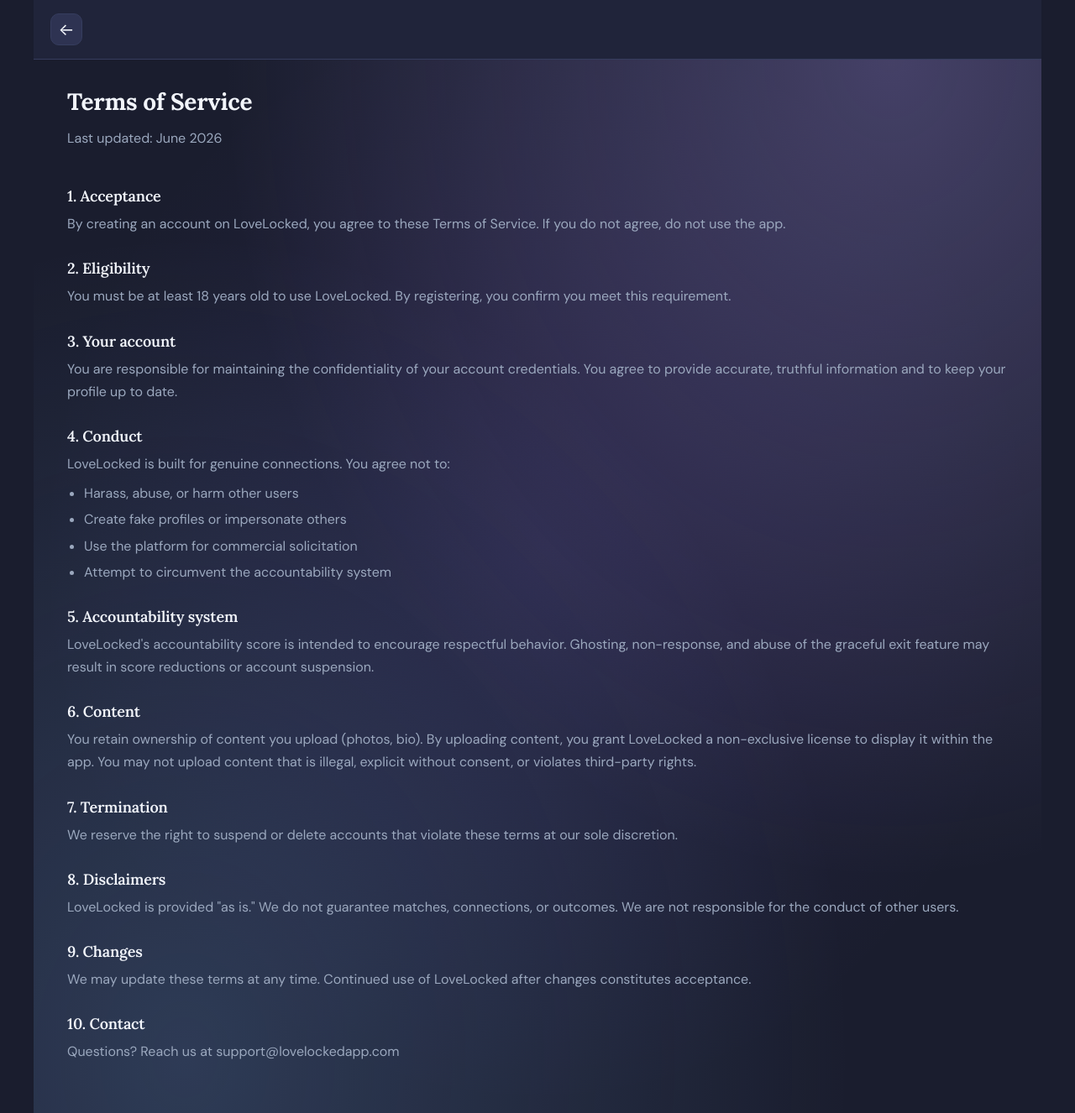
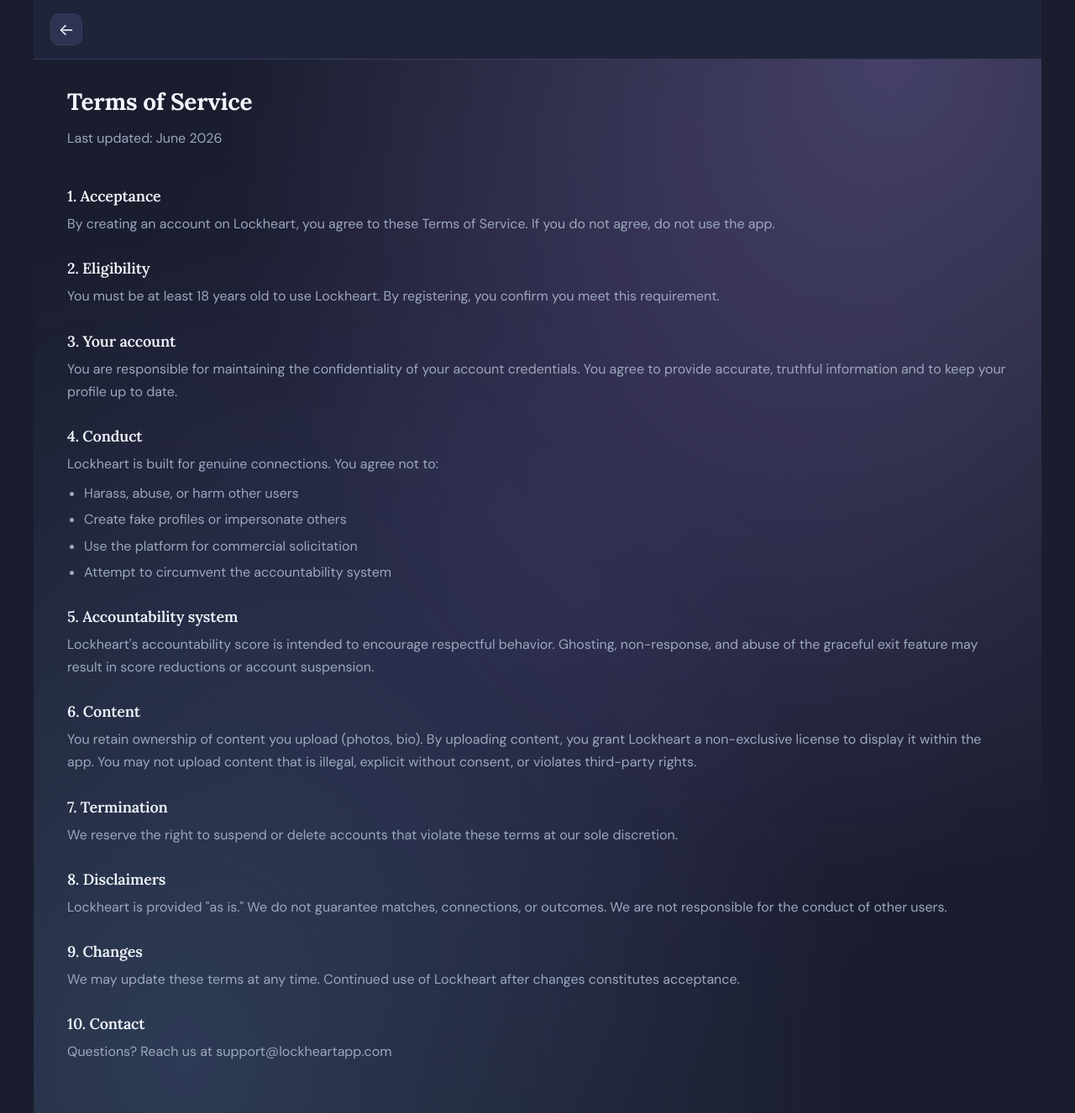
Before and after one commit to mmbower1/dating-app, a React (Vite) app: page /terms in a window 1280 px wide. Shown: the whole page at 84% size. Built offline with nearby package versions, Linux system fonts and the light colour scheme; no server answers.

Commit message:
rename app from LoveLocked to Lockheart
Co-Authored-By: Claude Sonnet 4.6 <noreply@anthropic.com>

```diff
--- a/index.html
+++ b/index.html
@@ -5,7 +5,7 @@
     <link rel="icon" type="image/svg+xml" href="/favicon.svg" />
     <link rel="apple-touch-icon" href="/favicon.svg" />
     <meta name="viewport" content="width=device-width, initial-scale=1.0" />
-    <title>LoveLocked</title>
+    <title>Lockheart</title>
     <link rel="preconnect" href="https://fonts.googleapis.com" />
     <link rel="preconnect" href="https://fonts.gstatic.com" crossorigin />
     <link href="https://fonts.googleapis.com/css2?family=Great+Vibes&family=Lora:ital,wght@0,400;0,600;0,700;1,400&family=DM+Sans:ital,opsz,wght@0,9..40,300;0,9..40,400;0,9..40,500;0,9..40,600;1,9..40,400&display=swap" rel="stylesheet" />
--- a/public/sw.js
+++ b/public/sw.js
@@ -1,7 +1,7 @@
 self.addEventListener('push', (event) => {
   const data = event.data?.json() ?? {};
   event.waitUntil(
-    self.registration.showNotification(data.title ?? 'LoveLocked', {
+    self.registration.showNotification(data.title ?? 'Lockheart', {
       body: data.body ?? '',
       icon: '/favicon.svg',
       badge: '/favicon.svg',
--- a/src/App.tsx
+++ b/src/App.tsx
@@ -53,7 +53,7 @@ const ProfileIcon = () => (
   </svg>
 );
 
-const SEEN_MATCH_KEY = 'lovelocked_seen_match';
+const SEEN_MATCH_KEY = 'lockheart_seen_match';
 
 const Nav = () => {
   const { user } = useAuth();
--- a/src/components/Footer.tsx
+++ b/src/components/Footer.tsx
@@ -11,12 +11,12 @@ const Footer = () => (
       <div className="footer-links">
         <div className="footer-col">
           <h4>App</h4>
-          <Link to="/welcome">About LoveLocked</Link>
+          <Link to="/welcome">About Lockheart</Link>
           <Link to="/welcome">How it works</Link>
         </div>
         <div className="footer-col">
           <h4>Support</h4>
-          <a href="mailto:support@lovelockedapp.com">Contact Us</a>
+          <a href="mailto:support@lockheartapp.com">Contact Us</a>
         </div>
         <div className="footer-col">
           <h4>Legal</h4>
@@ -26,7 +26,7 @@ const Footer = () => (
       </div>
     </div>
     <div className="footer-bottom">
-      <span>© {new Date().getFullYear()} LoveLocked. All rights reserved.</span>
+      <span>© {new Date().getFullYear()} Lockheart. All rights reserved.</span>
       <span className="footer-motto">Show up. Stay present.</span>
     </div>
   </footer>
--- a/src/components/Logo.tsx
+++ b/src/components/Logo.tsx
@@ -57,7 +57,7 @@ const Logo = ({ size = 'md', showText = true }: LogoProps) => {
 
       {showText && (
         <span className="logo-text" style={{ fontSize: textSizes[size] }}>
-          LoveLocked
+          Lockheart
         </span>
       )}
     </div>
--- a/src/pages/Chat.tsx
+++ b/src/pages/Chat.tsx
@@ -42,7 +42,7 @@ const ReportModal = ({
         {done ? (
           <div style={{ textAlign: 'center', padding: '24px 0' }}>
             <p style={{ fontSize: 18, fontWeight: 600 }}>Report submitted</p>
-            <p style={{ fontSize: 14, opacity: 0.7, marginTop: 6 }}>Thank you for keeping LoveLocked safe.</p>
+            <p style={{ fontSize: 14, opacity: 0.7, marginTop: 6 }}>Thank you for keeping Lockheart safe.</p>
           </div>
         ) : (
           <>
@@ -110,7 +110,7 @@ const GracefulExitModal = ({
         <p className="modal-body">
           {metInPerson
             ? "Glad you gave it a real shot. What didn't click?"
-            : "Your message will be sent directly to them. Unmatching without a thoughtful reason can lower your LoveLocked score."}
+            : "Your message will be sent directly to them. Unmatching without a thoughtful reason can lower your Lockheart score."}
         </p>
 
         <button
--- a/src/pages/Home.tsx
+++ b/src/pages/Home.tsx
@@ -226,7 +226,7 @@ const Home = () => {
       <div className="page-center locked-state">
         <h2 className="locked-title">You have an active connection!</h2>
         <p className="locked-body">
-          LoveLocked is built for genuine connections. Focus on the person you matched with before exploring more.
+          Lockheart is built for genuine connections. Focus on the person you matched with before exploring more.
         </p>
         <button className="locked-cta" onClick={() => navigate('/matches')}>
           Go to your match
--- a/src/pages/Profile.tsx
+++ b/src/pages/Profile.tsx
@@ -580,13 +580,13 @@ const Profile = () => {
       {notifStatus === 'denied' && <p className="notif-denied">Notifications blocked — enable in browser settings</p>}
 
       <div className="profile-footer-links">
-        <a href="mailto:support@lovelockedapp.com" className="profile-footer-link">Contact Us</a>
+        <a href="mailto:support@lockheartapp.com" className="profile-footer-link">Contact Us</a>
         <span className="profile-footer-dot">·</span>
         <a href="/privacy" className="profile-footer-link">Privacy Policy</a>
         <span className="profile-footer-dot">·</span>
         <a href="/terms" className="profile-footer-link">Terms of Service</a>
       </div>
-      <p className="profile-footer-copy">© {new Date().getFullYear()} LoveLocked. All rights reserved.</p>
+      <p className="profile-footer-copy">© {new Date().getFullYear()} Lockheart. All rights reserved.</p>
 
       {showPreview && (
         <div className="preview-overlay">
--- a/src/pages/Register.tsx
+++ b/src/pages/Register.tsx
@@ -74,7 +74,7 @@ const Register = () => {
     if (!form.interestedIn.length) { setError('Please select who you are interested in'); return; }
     if (!form.dateOfBirth) { setError('Please enter your date of birth'); return; }
     const age = calcAgeFromDob(form.dateOfBirth);
-    if (age < 18) { setError('You must be 18 or older to join LoveLocked'); return; }
+    if (age < 18) { setError('You must be 18 or older to join Lockheart'); return; }
     if (!ageConfirmed) { setError('Please confirm you are 18 years of age or older'); return; }
     setLoading(true);
     try {
@@ -165,7 +165,7 @@ const Register = () => {
               required
             />
             {form.dateOfBirth && calcAgeFromDob(form.dateOfBirth) < 18 && (
-              <p className="error" style={{ marginTop: 4, marginBottom: 0 }}>You must be 18 or older to join LoveLocked.</p>
+              <p className="error" style={{ marginTop: 4, marginBottom: 0 }}>You must be 18 or older to join Lockheart.</p>
             )}
             <label className="age-confirm-label">
               <input
--- a/src/pages/Terms.tsx
+++ b/src/pages/Terms.tsx
@@ -12,16 +12,16 @@ const Terms = () => {
         <p className="legal-date">Last updated: June 2026</p>
 
         <h2>1. Acceptance</h2>
-        <p>By creating an account on LoveLocked, you agree to these Terms of Service. If you do not agree, do not use the app.</p>
+        <p>By creating an account on Lockheart, you agree to these Terms of Service. If you do not agree, do not use the app.</p>
 
         <h2>2. Eligibility</h2>
-        <p>You must be at least 18 years old to use LoveLocked. By registering, you confirm you meet this requirement.</p>
+        <p>You must be at least 18 years old to use Lockheart. By registering, you confirm you meet this requirement.</p>
 
         <h2>3. Your account</h2>
         <p>You are responsible for maintaining the confidentiality of your account credentials. You agree to provide accurate, truthful information and to keep your profile up to date.</p>
 
         <h2>4. Conduct</h2>
-        <p>LoveLocked is built for genuine connections. You agree not to:</p>
+        <p>Lockheart is built for genuine connections. You agree not to:</p>
         <ul>
           <li>Harass, abuse, or harm other users</li>
           <li>Create fake profiles or impersonate others</li>
@@ -30,22 +30,22 @@ const Terms = () => {
         </ul>
 
         <h2>5. Accountability system</h2>
-        <p>LoveLocked's accountability score is intended to encourage respectful behavior. Ghosting, non-response, and abuse of the graceful exit feature may result in score reductions or account suspension.</p>
+        <p>Lockheart's accountability score is intended to encourage respectful behavior. Ghosting, non-response, and abuse of the graceful exit feature may result in score reductions or account suspension.</p>
 
         <h2>6. Content</h2>
-        <p>You retain ownership of content you upload (photos, bio). By uploading content, you grant LoveLocked a non-exclusive license to display it within the app. You may not upload content that is illegal, explicit without consent, or violates third-party rights.</p>
+        <p>You retain ownership of content you upload (photos, bio). By uploading content, you grant Lockheart a non-exclusive license to display it within the app. You may not upload content that is illegal, explicit without consent, or violates third-party rights.</p>
 
         <h2>7. Termination</h2>
         <p>We reserve the right to suspend or delete accounts that violate these terms at our sole discretion.</p>
 
         <h2>8. Disclaimers</h2>
-        <p>LoveLocked is provided "as is." We do not guarantee matches, connections, or outcomes. We are not responsible for the conduct of other users.</p>
+        <p>Lockheart is provided "as is." We do not guarantee matches, connections, or outcomes. We are not responsible for the conduct of other users.</p>
 
         <h2>9. Changes</h2>
-        <p>We may update these terms at any time. Continued use of LoveLocked after changes constitutes acceptance.</p>
+        <p>We may update these terms at any time. Continued use of Lockheart after changes constitutes acceptance.</p>
 
         <h2>10. Contact</h2>
-        <p>Questions? Reach us at support@lovelockedapp.com</p>
+        <p>Questions? Reach us at support@lockheartapp.com</p>
       </div>
     </div>
   );
--- a/src/pages/Welcome.tsx
+++ b/src/pages/Welcome.tsx
@@ -4,7 +4,7 @@ import Logo from '../components/Logo';
 const pillars = [
   {
     title: 'One connection at a time',
-    body: 'When you match, swiping pauses. LoveLocked asks you to be present with the person in front of you.',
+    body: 'When you match, swiping pauses. Lockheart asks you to be present with the person in front of you.',
   },
   {
     title: 'Graceful goodbyes',
@@ -16,7 +16,7 @@ const pillars = [
   },
   {
     title: 'No infinite scrolling',
-    body: 'LoveLocked isn\'t built for browsing. It\'s built for connecting. Quality over quantity.',
+    body: 'Lockheart isn\'t built for browsing. It\'s built for connecting. Quality over quantity.',
   },
 ];
 
```
Also changed, not shown: src/pages/Privacy.tsx (+5 -5 lines), 2 other files (tests, documents, lock files or other folders).
